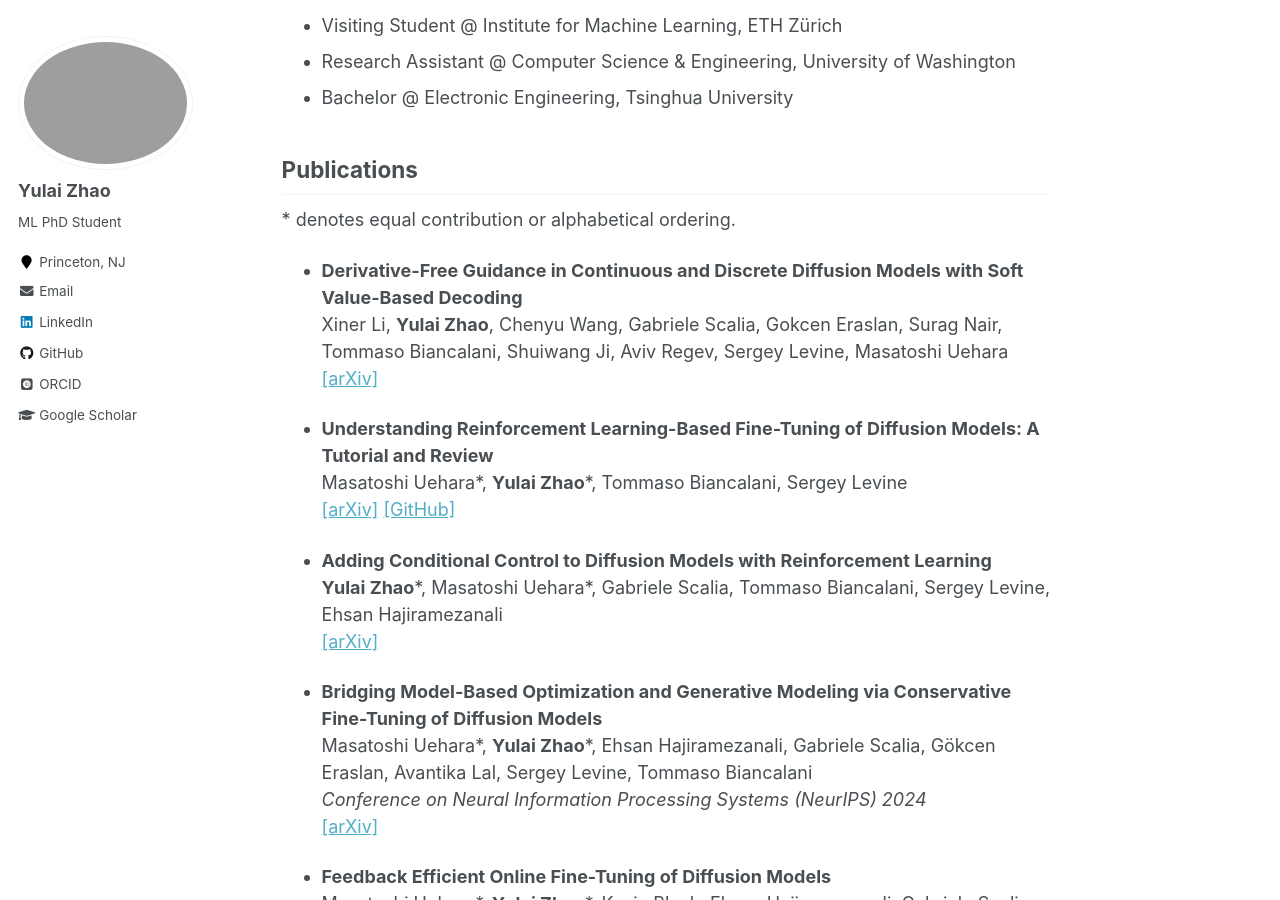
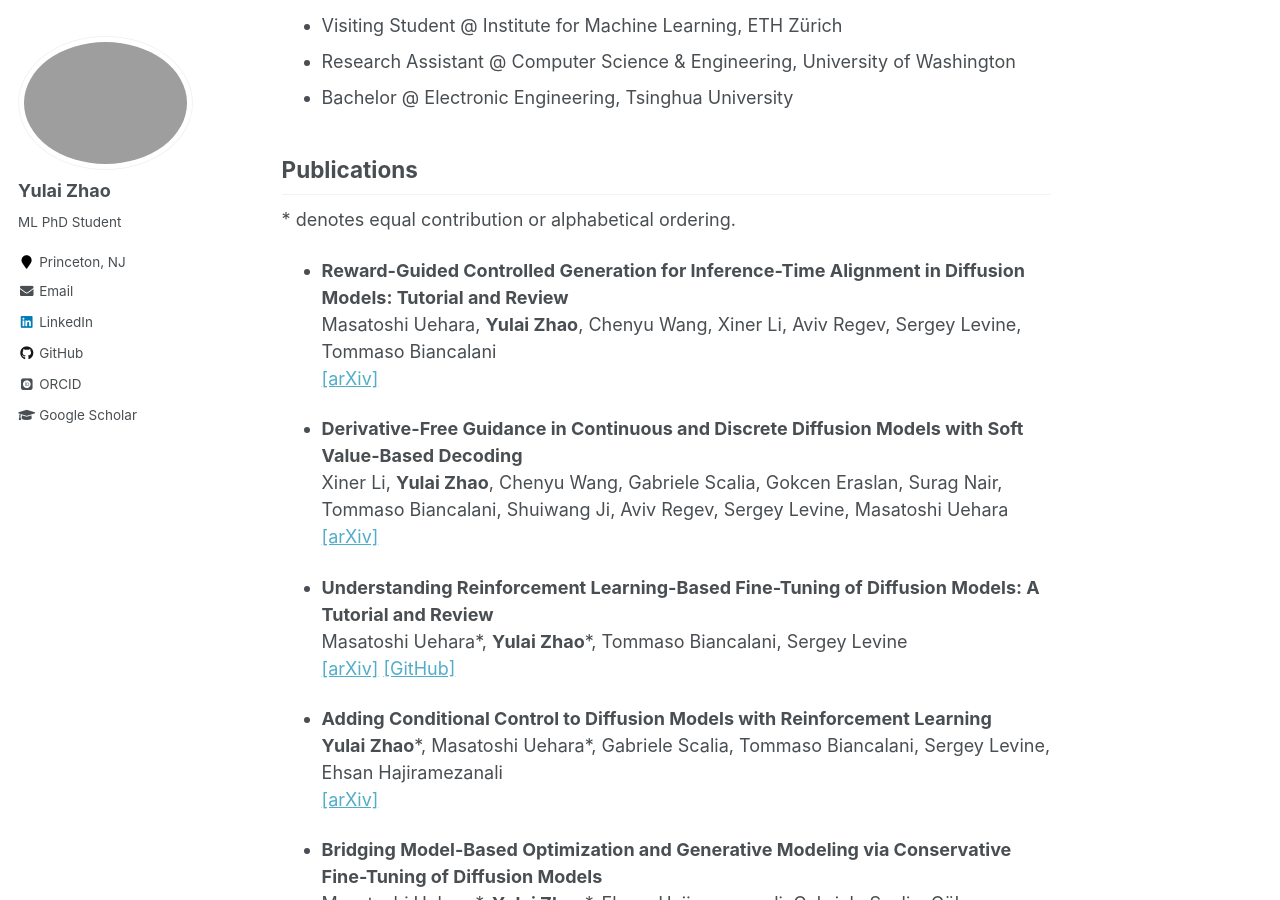
Before and after one commit to zhaoyl18/zhaoyl18.github.io, a Jekyll site: the page built from _pages/about.md, in a window 1280 px wide and 900 px high, scrolled down 481 px. Built offline with Jekyll 4.4.1, drawn with Linux system fonts in a browser that asks for light colours; some web fonts are replaced.

Commit message:
Update about.md

```diff
--- a/_pages/about.md
+++ b/_pages/about.md
@@ -23,6 +23,10 @@ My research primarily explores modern reinforcement learning and diffusion model
 ## Publications
 
 \* denotes equal contribution or alphabetical ordering.
+
+- **Reward-Guided Controlled Generation for Inference-Time Alignment in Diffusion Models: Tutorial and Review**
+  Masatoshi Uehara, **Yulai Zhao**, Chenyu Wang, Xiner Li, Aviv Regev, Sergey Levine, Tommaso Biancalani
+  [[arXiv]](https://arxiv.org/abs/2501.09685)
 
 - **Derivative-Free Guidance in Continuous and Discrete Diffusion Models with Soft Value-Based Decoding**
   Xiner Li, **Yulai Zhao**, Chenyu Wang, Gabriele Scalia, Gokcen Eraslan, Surag Nair, Tommaso Biancalani, Shuiwang Ji, Aviv Regev, Sergey Levine, Masatoshi Uehara
```
